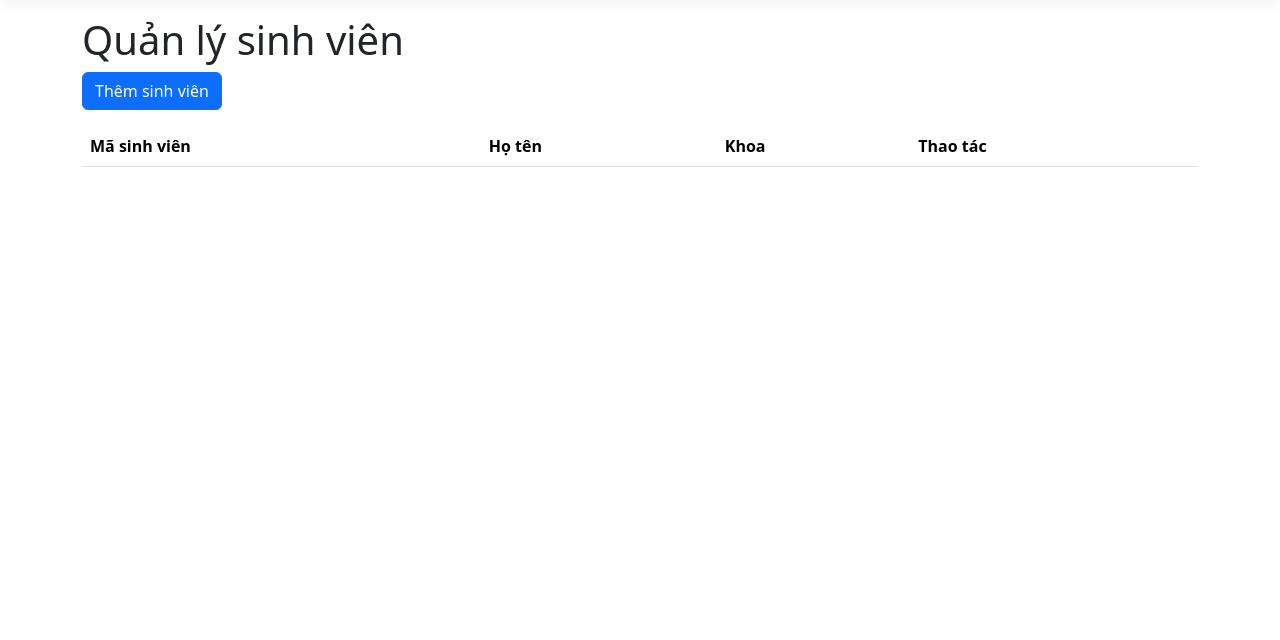
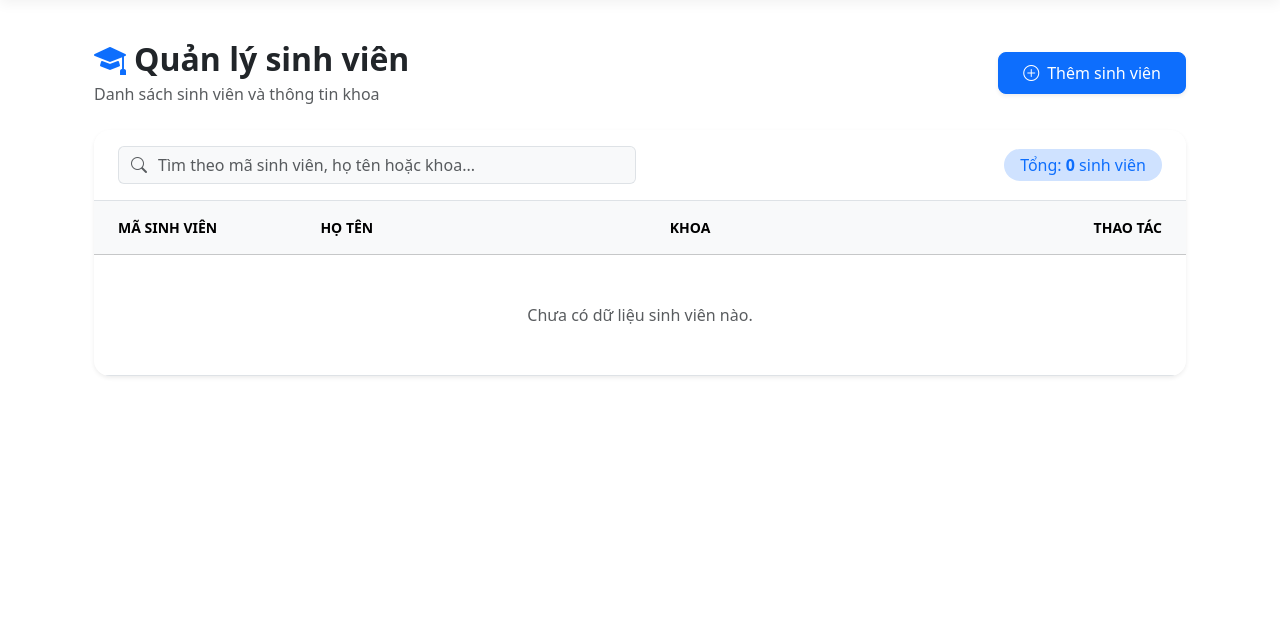
Before and after one commit to hoduyanh1810/HODUYANH1188, an ASP.NET Core app: page /SinhVien in a window 1280 px wide. Shown: the part 57-697 px from the top of the page. Run offline with ASP.NET Core 8, Linux system fonts and the light colour scheme; lists and menus that the app fills with data are empty; style sheets or scripts are compiled from the project's sources.

Commit message:
background

```diff
--- a/MvcMovie/Views/SinhVien/Index.cshtml
+++ b/MvcMovie/Views/SinhVien/Index.cshtml
@@ -4,30 +4,110 @@
     ViewData["Title"] = "Quản lý sinh viên";
 }
 
-<h1>Quản lý sinh viên</h1>
-<p><a asp-action="Create" class="btn btn-primary">Thêm sinh viên</a></p>
+<link rel="stylesheet" href="https://cdn.jsdelivr.net/npm/bootstrap-icons@1.11.3/font/bootstrap-icons.min.css">
 
-<table class="table table-striped table-hover">
-    <thead>
+<div class="container py-4">
+    <div class="d-flex flex-column flex-md-row justify-content-between align-items-md-center mb-4 gap-3">
+        <div>
+            <h2 class="fw-bold text-dark mb-1">
+                <i class="bi bi-mortarboard-fill text-primary me-2"></i>Quản lý sinh viên
+            </h2>
+            <p class="text-muted mb-0">Danh sách sinh viên và thông tin khoa</p>
+        </div>
+        <a asp-action="Create" class="btn btn-primary shadow-sm px-4 py-2 rounded-3">
+            <i class="bi bi-plus-circle me-2"></i>Thêm sinh viên
+        </a>
+    </div>
+
+    <div class="card border-0 shadow-sm rounded-4 overflow-hidden">
+        <div class="card-header bg-white border-bottom py-3 px-4">
+            <div class="row align-items-center g-2">
+                <div class="col-md-6">
+                    <div class="input-group">
+                        <span class="input-group-text bg-light border-end-0 text-muted">
+                            <i class="bi bi-search"></i>
+                        </span>
+                        <input type="text" id="searchInput" class="form-control bg-light border-start-0 ps-0"
+                               placeholder="Tìm theo mã sinh viên, họ tên hoặc khoa...">
+                    </div>
+                </div>
+                <div class="col-md-6 text-md-end">
+                    <span class="badge bg-primary-subtle text-primary fs-6 fw-normal px-3 py-2 rounded-pill">
+                        Tổng: <strong>@(Model != null ? Model.Count() : 0)</strong> sinh viên
+                    </span>
+                </div>
+            </div>
+        </div>
+
+        <div class="table-responsive">
+            <table class="table table-hover align-middle mb-0" id="studentTable">
+                <thead class="table-light text-secondary small text-uppercase">
                     <tr>
-            <th>Mã sinh viên</th>
-            <th>Họ tên</th>
-            <th>Khoa</th>
-            <th>Thao tác</th>
+                        <th class="ps-4 py-3" style="width: 20%;">Mã sinh viên</th>
+                        <th class="py-3" style="width: 32%;">Họ tên</th>
+                        <th class="py-3" style="width: 28%;">Khoa</th>
+                        <th class="text-end pe-4 py-3" style="width: 20%;">Thao tác</th>
                     </tr>
                 </thead>
                 <tbody>
-    @foreach (var item in Model)
+                    @if (Model != null && Model.Any())
+                    {
+                        foreach (var item in Model)
+                        {
+                            var tenParts = (item.HoTen ?? "").Trim().Split(' ', StringSplitOptions.RemoveEmptyEntries);
+                            var chuCaiDau = tenParts.Length > 0 ? tenParts.Last()[0].ToString().ToUpper() : "SV";
+
+                            <tr>
+                                <td class="ps-4 fw-semibold text-primary">@item.MaSinhVien</td>
+                                <td>
+                                    <div class="d-flex align-items-center">
+                                        <div class="rounded-circle bg-primary text-white d-flex justify-content-center align-items-center me-3 fw-bold"
+                                             style="width: 36px; height: 36px; font-size: 0.85rem;">
+                                            @chuCaiDau
+                                        </div>
+                                        <span class="fw-medium text-dark">@item.HoTen</span>
+                                    </div>
+                                </td>
+                                <td>
+                                    <span class="badge bg-info-subtle text-info-emphasis border border-info-subtle px-3 py-2 rounded-pill fw-normal">
+                                        @(item.Khoa?.TenKhoa ?? "Chưa cập nhật")
+                                    </span>
+                                </td>
+                                <td class="text-end pe-4">
+                                    <div class="btn-group shadow-sm" role="group">
+                                        <a asp-action="Edit" asp-route-id="@item.MaSinhVien"
+                                           class="btn btn-sm btn-outline-warning text-dark fw-medium px-3">
+                                            <i class="bi bi-pencil-square me-1"></i>Sửa
+                                        </a>
+                                        <a asp-action="Delete" asp-route-id="@item.MaSinhVien"
+                                           class="btn btn-sm btn-outline-danger fw-medium px-3">
+                                            <i class="bi bi-trash3 me-1"></i>Xóa
+                                        </a>
+                                    </div>
+                                </td>
+                            </tr>
+                        }
+                    }
+                    else
                     {
                         <tr>
-            <td>@item.MaSinhVien</td>
-            <td>@item.HoTen</td>
-            <td>@item.Khoa?.TenKhoa</td>
-            <td>
-                <a asp-action="Edit" asp-route-id="@item.MaSinhVien" class="btn btn-sm btn-warning">Sửa</a>
-                <a asp-action="Delete" asp-route-id="@item.MaSinhVien" class="btn btn-sm btn-danger">Xóa</a>
+                            <td colspan="4" class="text-center py-5 text-muted">
+                                Chưa có dữ liệu sinh viên nào.
                             </td>
                         </tr>
                     }
                 </tbody>
             </table>
+        </div>
+    </div>
+</div>
+
+<script>
+    document.getElementById('searchInput').addEventListener('keyup', function () {
+        const keyword = this.value.toLowerCase();
+        const rows = document.querySelectorAll('#studentTable tbody tr');
+        rows.forEach(row => {
+            row.style.display = row.innerText.toLowerCase().includes(keyword) ? '' : 'none';
+        });
+    });
+</script>
```
Lines whose indentation alone changed are shown as unchanged.
